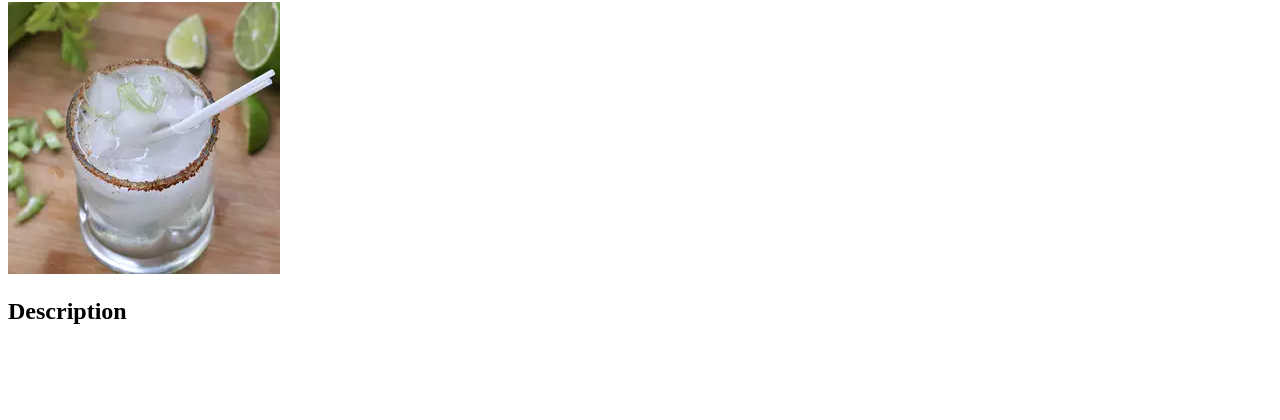
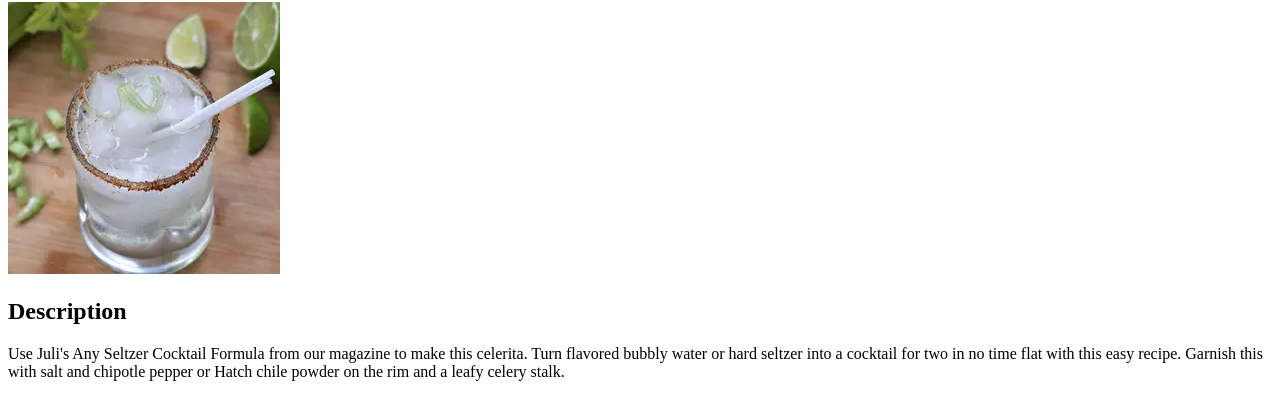
Before and after one commit to Kadunapikin/odin-recipes, a plain HTML site: page recipes/celerita.html in a window 1280 px wide. Shown: the part 78-498 px from the top of the page. Drawn offline with Linux system fonts and the light colour scheme.

Commit message:
add a paragraph description of celerita recipe

```diff
--- a/recipes/celerita.html
+++ b/recipes/celerita.html
@@ -9,6 +9,11 @@
         <h1>Celerita</h1>
         <img src="../images/celerita.webp" alt="A tasty looking celerita recipes">
         <h2>Description</h2>
+        <p>Use Juli's Any Seltzer Cocktail Formula from our magazine to make this celerita.
+            Turn flavored bubbly water or hard seltzer into a cocktail for two in no time flat with this easy recipe.
+            Garnish this with salt and chipotle pepper or Hatch chile powder on the rim and a leafy celery stalk.</p>
+
+
     </body>
 
 </html>
```
